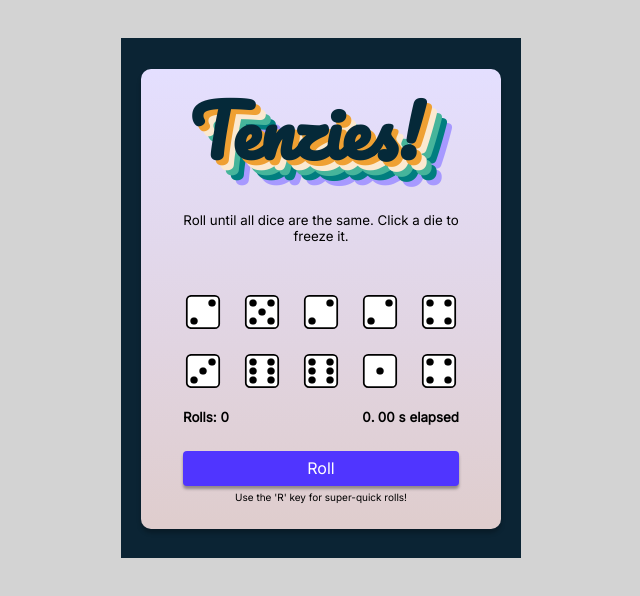
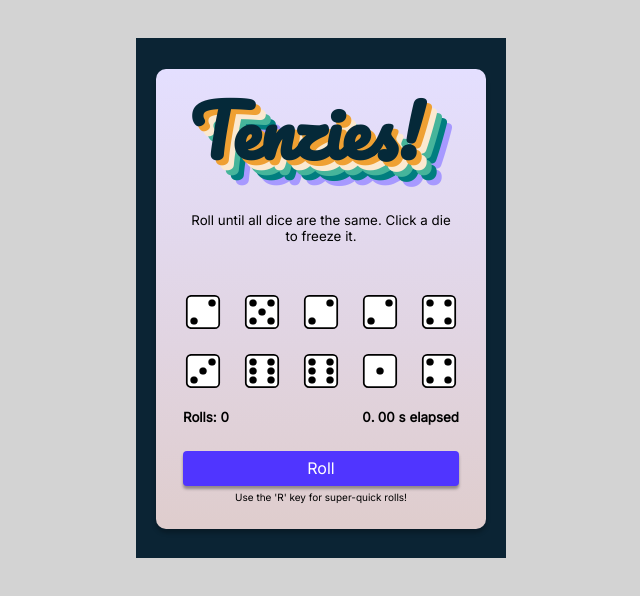
Before and after one commit to chrisfreilich/tenzies, a React (Vite) app: page / in a window 1280 px wide. Shown: the top 596 px of the page, without its empty margins (319-959 px from the left). Built offline with nearby package versions, Linux system fonts and the light colour scheme.

Commit message:
Formatting cleanup

```diff
--- a/src/Die.jsx
+++ b/src/Die.jsx
@@ -1,5 +1,3 @@
-import { useState } from 'react'
-
 function Die(props) {
 
   return (
@@ -9,6 +7,7 @@ function Die(props) {
           <img src={`${props.value}.svg`} />
        </div>
   )
+
 }
 
 export default Die
--- a/src/index.css
+++ b/src/index.css
@@ -13,7 +13,7 @@ body {
   border: none;
   margin: auto;
   display: flex;
-  width: 400px;
+  width: 370px;
   height: 520px;
   padding: 30px 20px 29px 20px;
   flex-direction: column;
@@ -26,7 +26,7 @@ body {
   user-select: none;
   display: flex;
   flex-direction: column;
-  width: 360px;
+  width: 330px;
   height: 460px;
   padding: 29px;
   justify-content:center;
@@ -106,7 +106,7 @@ body {
   transform: translateX(-15px);
   color: #052939;
   text-shadow: 5px 5px 0px  #efa032,
-              10px 10px 0px hsl(35, 86%, 90%),
+              10px 10px 0px #fbe9d0,
               15px 15px 0px #46b59b,
               20px 20px 0px #017e7f,
               25px 25px 0px hsl(248, 100%, 80%);
```
Also changed, not shown: 1 other file (tests, documents, lock files or other folders).
